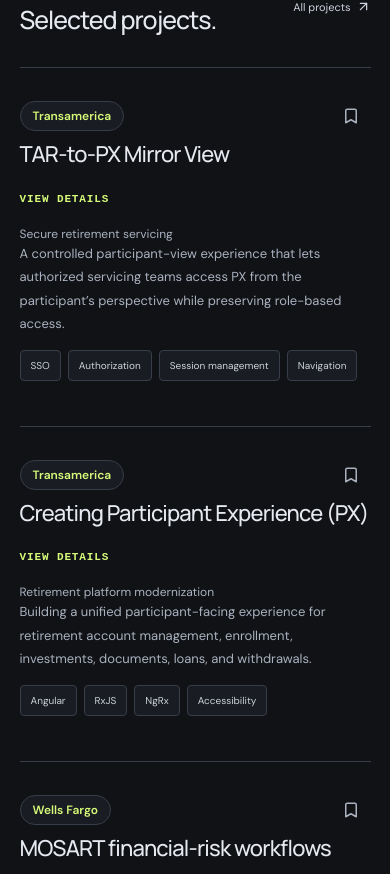
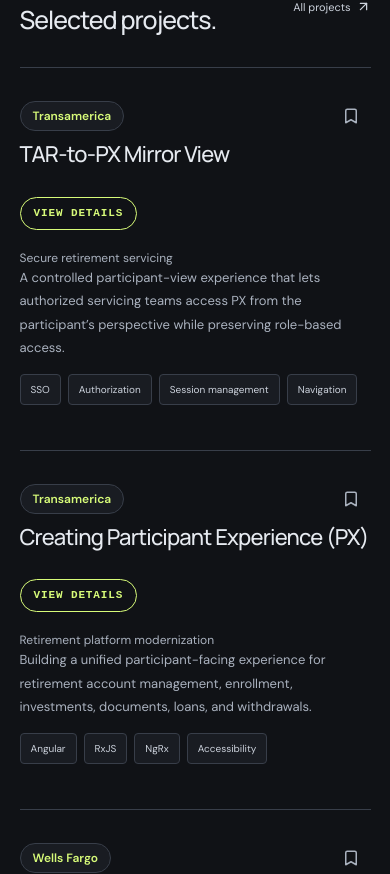
Before and after one commit to roshanrajani/roshan-career-dashboard, a React (Vite) app: page / in a window 390 px wide. Shown: the part 4844-5718 px from the top of the page. Built offline with nearby package versions, Linux system fonts and the light colour scheme.

Commit message:
Restore project detail buttons

```diff
--- a/src/style.css
+++ b/src/style.css
@@ -254,7 +254,7 @@
   .project-art { height: 300px; }
   .design-art { max-width: 320px; }
 .project-link { flex-direction: column; align-items: flex-start; font-size: 22px; }
-.project-link::after { content: 'View details'; display: block; margin-top: 10px; color: var(--accent-ink); font: 600 11px/1.2 monospace; letter-spacing: .08em; text-transform: uppercase; }
+.project-link::after { content: 'View details'; display: inline-flex; margin-top: 14px; padding: 9px 13px; border: 1px solid var(--accent-ink); border-radius: 999px; color: var(--accent-ink); font: 600 11px/1.2 monospace; letter-spacing: .08em; text-transform: uppercase; }
 .project-link > svg { display: none; }
   .page-heading { padding: 45px 0 20px; }
   .page-heading h1 { font-size: 43px; letter-spacing: -2px; }
```
